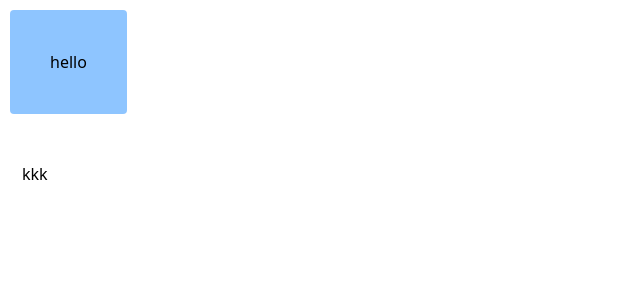
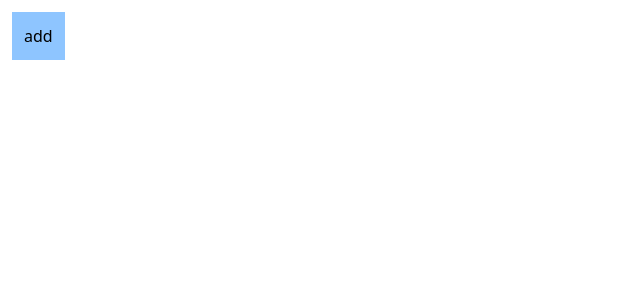
Before and after one commit to tuananh0333/fitness-counter, a React (Vite) app: page / in a window 1280 px wide. Shown: the top 300 px of the page, without its empty margins (0-640 px from the left). Built offline with nearby package versions, Linux system fonts and the light colour scheme.

Commit message:
drag example

```diff
--- a/src/pages/drag-example.tsx
+++ b/src/pages/drag-example.tsx
@@ -1,10 +1,11 @@
-import {FC, useEffect, useRef, useState} from "react";
 import * as React from "react";
+import {FC, useCallback, useRef, useState} from "react";
 
 interface Position {
   x: number;
   y: number;
 }
+
 interface DraggableComponentProps {
   defaultPosition?: Position;
   children?: React.ReactNode;
@@ -12,56 +13,53 @@ interface DraggableComponentProps {
 
 const DraggableComponent: FC<DraggableComponentProps> = ({defaultPosition, children}) => {
   const componentRef = useRef(null);
-  const moving = useRef(false);
+  const [moving, setMoving] = useState(false);
   const [x, setX] = useState(defaultPosition?.x ?? 0);
   const [y, setY] = useState(defaultPosition?.y ?? 0);
 
-  useEffect(() => {
-    if (componentRef.current) {
+  const mouseMove = useCallback((event: React.MouseEvent<HTMLDivElement>) => {
+    if (moving && componentRef.current) {
       const element = componentRef.current as HTMLDivElement;
-      const mouseDown = () => moving.current = true;
-      const mouseUp = () => moving.current = false;
-      const mouseMove = (event: MouseEvent) => {
-        if (moving.current && componentRef.current) {
-          const element = componentRef.current as HTMLDivElement;
-          setX(element.offsetLeft + event.movementX);
-          setY(element.offsetTop + event.movementY)
-        }
-      }
-      const mouseLeave = () => moving.current = false
-      element.addEventListener('mousedown', mouseDown);
-      element.addEventListener('mouseup', mouseUp);
-      element.addEventListener('mouseleave', mouseLeave)
-      element.addEventListener('mousemove', mouseMove);
-      return () => {
-        element.removeEventListener('mousedown', mouseDown, true)
-        element.removeEventListener('mouseup', mouseUp, true)
-        element.removeEventListener('mouseleave', mouseLeave, true)
-        element.removeEventListener('mousemove', mouseMove, true)
-      }
+      setX(element.offsetLeft + event.movementX);
+      setY(element.offsetTop + event.movementY)
     }
-  }, []);
+  }, [moving]);
+
+  const mouseDown = () => setMoving(true);
+  const mouseUp = () => setMoving(false);
+  const mouseLeave = () => setMoving(false);
 
   return <div className={'absolute'}
               style={{top: y, left: x, zIndex: moving ? 1000 : 1}}
-              ref={componentRef}>
+              ref={componentRef}
+              onMouseDown={mouseDown}
+              onMouseLeave={mouseLeave}
+              onMouseUp={mouseUp}
+              onMouseMove={(event) => mouseMove(event)}>
     {children}
   </div>
 }
 
 const DragExample: FC = () => {
-  const parentRef = useRef(null);
-  const [toggle, setToggle] = useState(true)
 
-  return <div className={'w-full h-full p-3 relative select-none'} ref={parentRef} >
-    <DraggableComponent defaultPosition={{x: 10, y: 10}}>
-      <div className={'p-10 rounded bg-blue-300'}>hello</div>
-    </DraggableComponent>
-    {toggle && <DraggableComponent defaultPosition={{x: 10, y: 150}}>
-        <div className={'p-3'}>kkk</div>
-    </DraggableComponent>}
+  const [positionList, setPositionList] = useState<Position[]>([]);
 
-    <button onClick={() => setToggle(!toggle)}>reset</button>
+  const add = () => {
+    setPositionList([...positionList, {
+      x: 12,
+      y: positionList.length * 60,
+    }]);
+  }
+
+  return <div className={'w-full h-full p-3 relative select-none'}>
+    <div>
+      <button className={'p-3 bg-blue-300'} onClick={add}>add</button>
+    </div>
+    <div className={'relative'}>
+      {positionList.map((position, index) => (<DraggableComponent defaultPosition={position} key={index}>
+        <div className={'p-4 bg-gray-300'}>item {index}</div>
+      </DraggableComponent>))}
+    </div>
   </div>
 }
 
```
